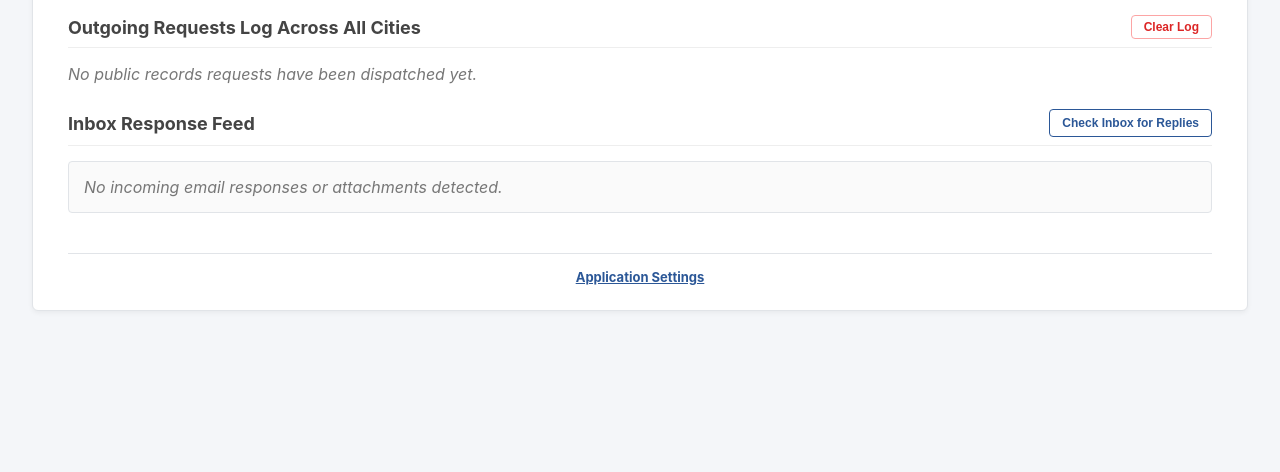
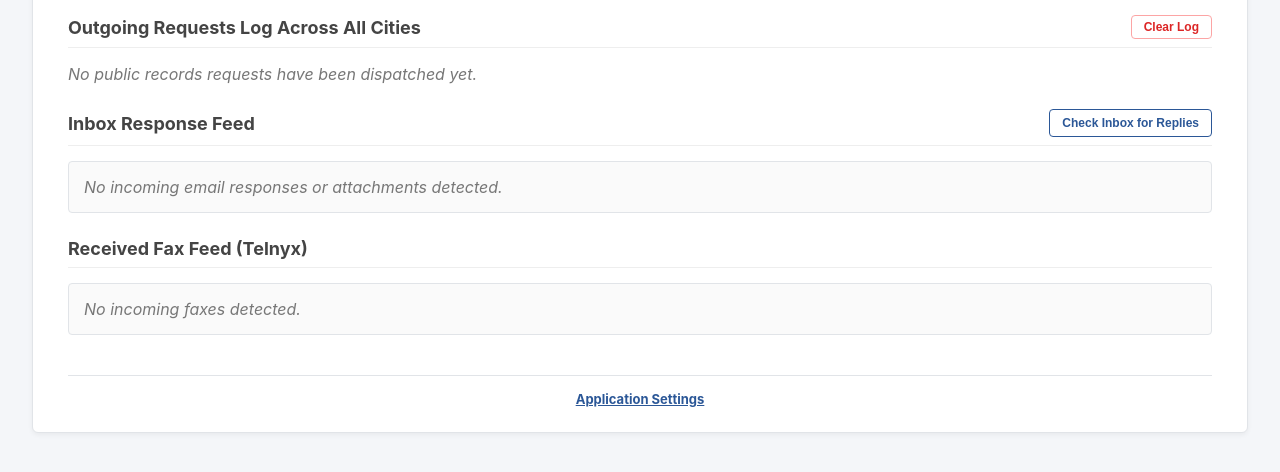
Before and after one commit to JorgeJoseContreras/boca-raton-foia-bot, a Flask app: template templates/index.html in a window 1280 px wide. Shown: the part 304-776 px from the top of the page. Run offline with Flask 3, Linux system fonts and the light colour scheme; the template is opened without the code that fills it, so the values that code supplies are empty.

Commit message:
Implement Telnyx inbound fax webhook receiver, persistent storage, and UI feed

```diff
--- a/app.py
+++ b/app.py
@@ -5,7 +5,7 @@ import os
 import atexit
 from apscheduler.schedulers.background import BackgroundScheduler
 
-from database import init_db, get_all_requests, get_all_responses, get_setting, set_setting, log_response, update_request_status_by_fax_id, clear_all_requests, get_archived_requests, purge_archived_requests, get_last_sent_timestamps
+from database import init_db, get_all_requests, get_all_responses, get_setting, set_setting, log_response, update_request_status_by_fax_id, clear_all_requests, get_archived_requests, purge_archived_requests, get_last_sent_timestamps, get_all_inbound_faxes, log_inbound_fax, DATABASE_PATH
 from email_engine import send_all_foia_requests, send_single_foia_email, check_inbox, generate_foia_content, send_telegram_notification, TARGET_MUNICIPALITIES
 from fax_engine import send_all_foia_faxes, send_single_foia_fax, PDF_STORAGE_DIR
 from telegram_bot import start_bot_thread
@@ -109,6 +109,7 @@ def index():
         })
 
     last_sent = get_last_sent_timestamps()
+    inbound_faxes = get_all_inbound_faxes()
 
     return render_template(
         "index.html",
@@ -120,7 +121,8 @@ def index():
         municipalities=TARGET_MUNICIPALITIES,
         total_cities=len(TARGET_MUNICIPALITIES),
         sender_email=sender_email,
-        last_sent=last_sent
+        last_sent=last_sent,
+        inbound_faxes=inbound_faxes
     )
 
 @app.route("/settings")
@@ -175,6 +177,78 @@ def trigger_request():
     )
 
     return jsonify({"status": "success", "message": "Multi-City FOIA dispatch triggered."})
+
+@app.route("/api/telnyx/inbound_fax", methods=["POST"])
+def telnyx_inbound_fax():
+    data = request.get_json(silent=True) or {}
+    print(f"DEBUG: Received Telnyx Webhook: {data}")
+
+    event = data.get("data", {})
+    event_type = event.get("event_type")
+
+    if event_type == "fax.received":
+        payload = event.get("payload", {})
+        fax_id = payload.get("fax_id")
+        sender = payload.get("from")
+        recipient = payload.get("to")
+        media_url = payload.get("media_url")
+        page_count = payload.get("page_count", 1)
+        status = payload.get("status", "received")
+
+        if fax_id and media_url:
+            file_name = f"{fax_id}.pdf"
+
+            def download_job():
+                try:
+                    import requests
+                    api_key = get_setting("telnyx_api_key") or os.getenv("TELNYX_API_KEY")
+                    headers = {}
+                    if api_key:
+                        headers["Authorization"] = f"Bearer {api_key}"
+
+                    inbound_dir = os.path.join(os.path.dirname(DATABASE_PATH), "inbound_faxes")
+                    os.makedirs(inbound_dir, exist_ok=True)
+
+                    dest_path = os.path.join(inbound_dir, file_name)
+                    print(f"Downloading inbound fax {fax_id} from {media_url} to {dest_path}...")
+
+                    r = requests.get(media_url, headers=headers, timeout=30)
+                    if r.status_code == 200:
+                        with open(dest_path, "wb") as f:
+                            f.write(r.content)
+                        print(f"Successfully downloaded inbound fax {fax_id}.")
+
+                        log_inbound_fax(sender, fax_id, file_name, page_count, status)
+
+                        from database import resolve_sender_fax_to_city
+                        resolved_city = resolve_sender_fax_to_city(sender)
+                        send_telegram_notification(
+                            f"📠 <b>Inbound Fax Received</b>\n"
+                            f"From: <b>{resolved_city}</b> ({sender})\n"
+                            f"Pages: {page_count}\n"
+                            f"File Name: <pre>{file_name}</pre>\n"
+                            f"View link: {os.getenv('APP_BASE_URL', 'https://boca-raton-foia-bot.onrender.com')}/faxes/{file_name}"
+                        )
+                    else:
+                        print(f"Failed to download fax {fax_id}: HTTP {r.status_code} - {r.text}")
+                except Exception as e:
+                    import traceback
+                    print(f"Error downloading inbound fax {fax_id}: {traceback.format_exc()}")
+
+            from datetime import datetime
+            scheduler.add_job(
+                func=download_job,
+                trigger="date",
+                run_date=datetime.now()
+            )
+
+    return jsonify({"status": "received"})
+
+@app.route("/faxes/<filename>")
+def serve_inbound_fax(filename):
+    inbound_dir = os.path.join(os.path.dirname(DATABASE_PATH), "inbound_faxes")
+    filename = os.path.basename(filename)
+    return send_from_directory(inbound_dir, filename)
 
 @app.route("/api/trigger_single", methods=["POST"])
 def trigger_single_request():
--- a/database.py
+++ b/database.py
@@ -99,6 +99,19 @@ def init_db():
         "CREATE UNIQUE INDEX IF NOT EXISTS idx_responses_imap_uid "
         "ON responses(imap_uid) WHERE imap_uid IS NOT NULL"
     )
+
+    # Table for tracking received faxes via Telnyx
+    cursor.execute('''
+        CREATE TABLE IF NOT EXISTS inbound_faxes (
+            id INTEGER PRIMARY KEY AUTOINCREMENT,
+            timestamp DATETIME DEFAULT CURRENT_TIMESTAMP,
+            sender_number TEXT,
+            fax_id TEXT UNIQUE,
+            file_name TEXT,
+            num_pages INTEGER,
+            status TEXT
+        )
+    ''')
 
     # Table for storing key-value settings
     cursor.execute('''
@@ -437,6 +450,63 @@ def get_last_sent_timestamps():
         last_sent[city] = format_eastern_timestamp(ts)
     return last_sent
 
+def log_inbound_fax(sender_number, fax_id, file_name, num_pages, status):
+    conn = get_connection()
+    cursor = conn.cursor()
+    cursor.execute('''
+        INSERT OR REPLACE INTO inbound_faxes (sender_number, fax_id, file_name, num_pages, status)
+        VALUES (?, ?, ?, ?, ?)
+    ''', (sender_number, fax_id, file_name, num_pages, status))
+    conn.commit()
+    conn.close()
+
+def get_all_inbound_faxes():
+    conn = get_connection()
+    conn.row_factory = sqlite3.Row
+    cursor = conn.cursor()
+    cursor.execute('SELECT * FROM inbound_faxes ORDER BY id DESC')
+    rows = cursor.fetchall()
+    conn.close()
+
+    result = []
+    for row in rows:
+        d = dict(row)
+        d["timestamp"] = format_eastern_timestamp(d.get("timestamp"))
+        d["city_name"] = resolve_sender_fax_to_city(d.get("sender_number"))
+        result.append(d)
+    return result
+
+def resolve_sender_fax_to_city(sender_num):
+    if not sender_num:
+        return "Unknown Sender"
+
+    sender_digits = "".join(c for c in sender_num if c.isdigit())
+    if sender_digits.startswith("1") and len(sender_digits) > 10:
+        sender_digits = sender_digits[1:]
+
+    conn = get_connection()
+    cursor = conn.cursor()
+    cursor.execute("SELECT key, value FROM settings WHERE key LIKE 'fax_%'")
+    rows = cursor.fetchall()
+    conn.close()
+
+    for key, val in rows:
+        if not val:
+            continue
+        val_digits = "".join(c for c in val if c.isdigit())
+        if val_digits.startswith("1") and len(val_digits) > 10:
+            val_digits = val_digits[1:]
+        if val_digits == sender_digits:
+            city_key = key.replace("fax_", "")
+            from email_engine import TARGET_MUNICIPALITIES
+            for target in TARGET_MUNICIPALITIES:
+                target_key = target["name"].lower().replace("city of ", "").replace("town of ", "").replace("village of ", "").replace(" ", "_").replace("-", "_")
+                if target_key == city_key:
+                    return target["name"]
+            return city_key.replace("_", " ").title()
+
+    return "Unknown Sender"
+
 if __name__ == "__main__":
     init_db()
     print(f"Database initialized at {DATABASE_PATH}")
--- a/templates/index.html
+++ b/templates/index.html
@@ -628,6 +628,26 @@
             {% endif %}
         </div>
 
+        <div class="section-title" style="margin-top: 25px;">Received Fax Feed (Telnyx)</div>
+        <div class="feed-container">
+            {% if inbound_faxes %}
+                {% for fax in inbound_faxes %}
+                <div class="feed-item">
+                    <div class="feed-header">
+                        <span>From: <strong>{{ fax.city_name }}</strong> ({{ fax.sender_number }})</span>
+                        <span>{{ fax.timestamp }}</span>
+                    </div>
+                    <div class="feed-subject">Received Fax ({{ fax.num_pages }} page{{ 's' if fax.num_pages > 1 else '' }})</div>
+                    <div class="attachment" style="margin-top: 5px;">
+                        📄 <a href="/faxes/{{ fax.file_name }}" target="_blank" style="font-weight: bold; color: #2b5797; text-decoration: underline;">View Received Fax PDF</a>
+                    </div>
+                </div>
+                {% endfor %}
+            {% else %}
+                <p style="color: #777; font-style: italic; margin: 0;">No incoming faxes detected.</p>
+            {% endif %}
+        </div>
+
         <footer>
             <div>
                 <a href="/settings" style="font-weight: bold;">Application Settings</a>
```
